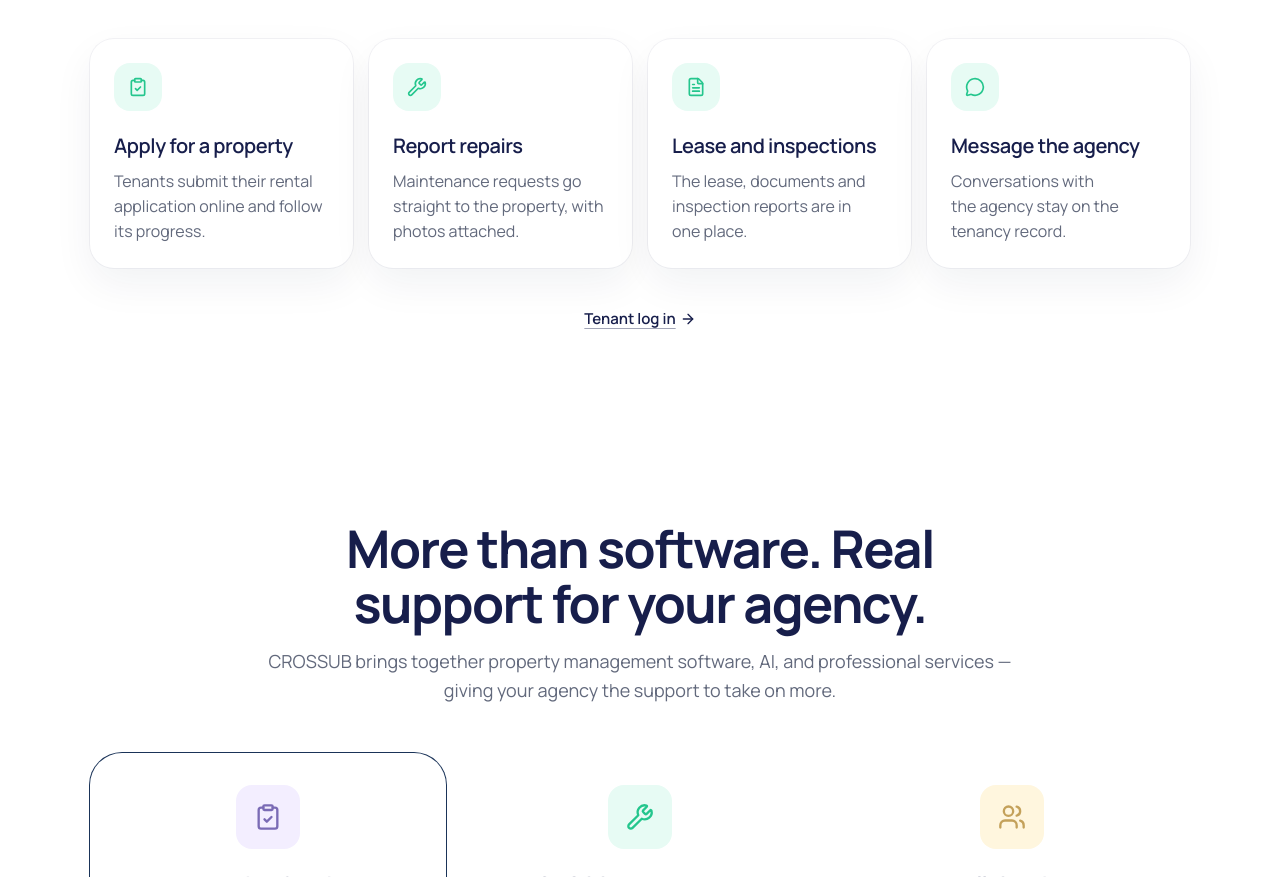
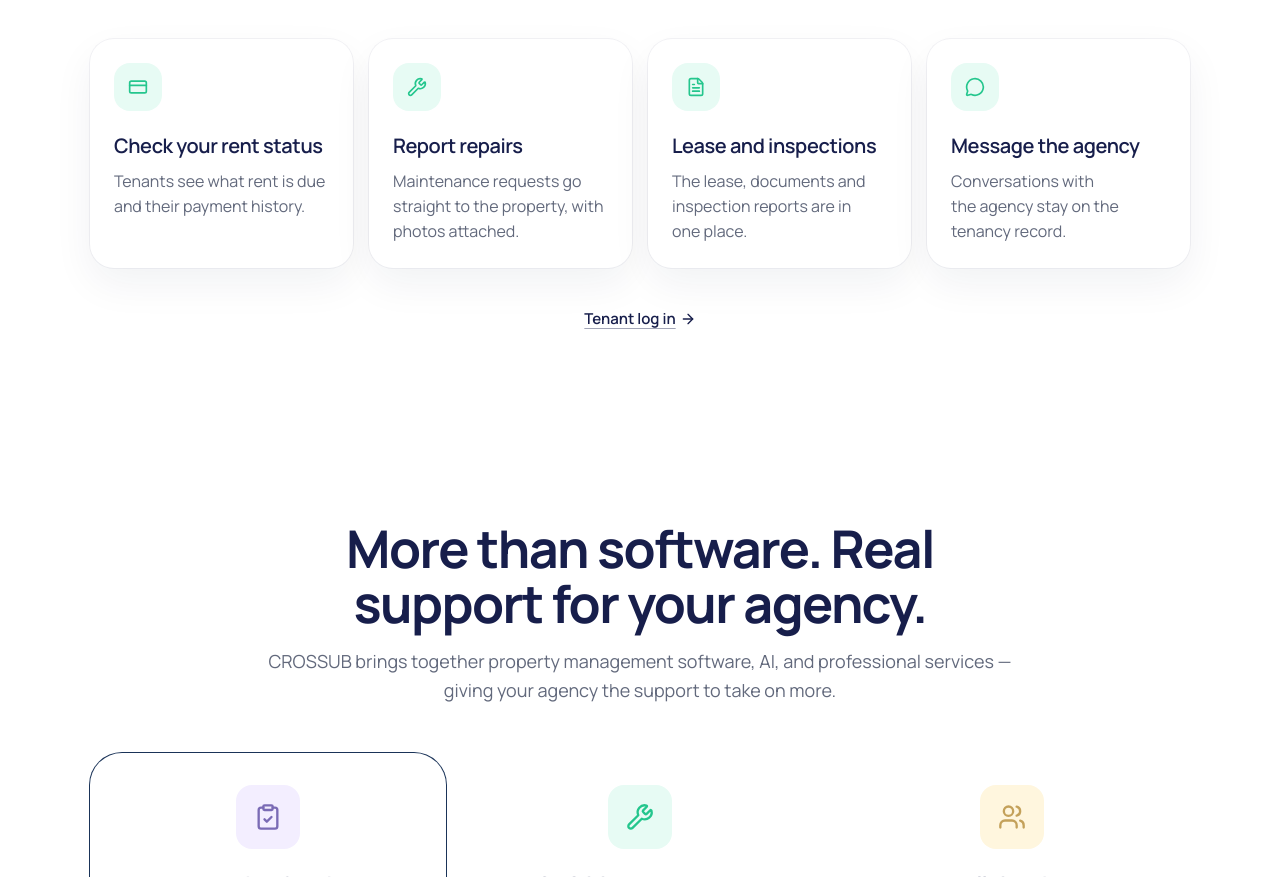
Before and after one commit to crossub-thongz/crossub_web_marketing, a Next.js app in the folder apps/marketing/: page / in a window 1280 px wide. Shown: the part 2320-3197 px from the top of the page. Built offline with nearby package versions, Linux system fonts and the light colour scheme; no server answers.

Commit message:
Update home-page.tsx

```diff
--- a/apps/marketing/components/site/home-page.tsx
+++ b/apps/marketing/components/site/home-page.tsx
@@ -2,6 +2,7 @@ import {
   ArrowRight,
   Check,
   ClipboardCheck,
+  CreditCard,
   FileText,
   Home,
   MessageCircle,
@@ -44,9 +45,9 @@ const MANAGE = [
 
 const TENANT_PORTAL = [
   {
-    title: 'Apply for a property',
-    body: 'Tenants submit their rental application online and follow its progress.',
-    icon: ClipboardCheck,
+    title: 'Check your rent status',
+    body: 'Tenants see what rent is due and their payment history.',
+    icon: CreditCard,
   },
   {
     title: 'Report repairs',
```
